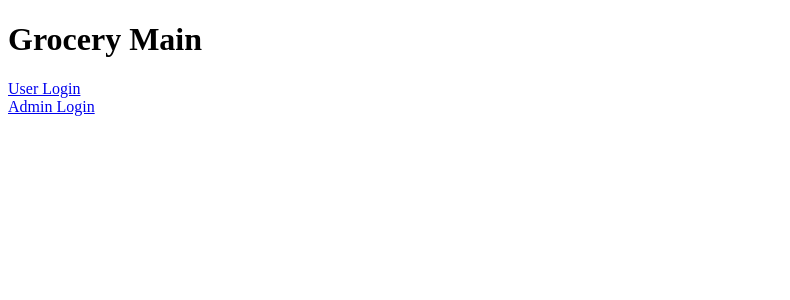
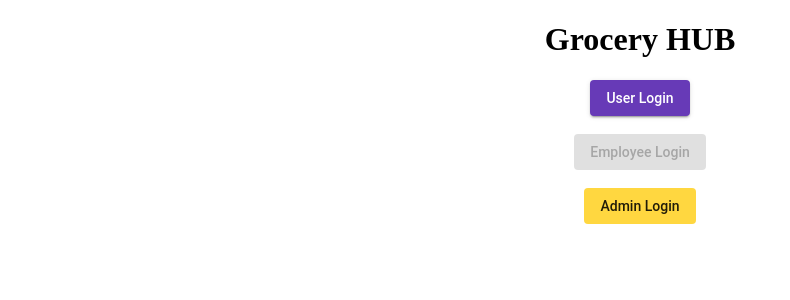
Before and after one commit to Shubhankar100/Shubhankar, an Angular app in the folder grocer/: page / in a window 1280 px wide. Shown: the top 300 px of the page, without its empty margins (0-790 px from the left). Built offline with nearby package versions, Linux system fonts and the light colour scheme.

Commit message:
Style changes

```diff
--- a/grocer/src/app/first-page/first-page.component.html
+++ b/grocer/src/app/first-page/first-page.component.html
@@ -1,7 +1,9 @@
-<div>
-    <h1>Grocery Main</h1>
+<div style="text-align: center;">
+    <h1>Grocery HUB</h1>
     <!--Insert each login option-->
-    <a routerLink="/userLogin">User Login</a>
-    <br>
-    <a routerLink="/adminSandbox">Admin Login</a>
+    <button mat-raised-button color="primary" routerLink="/userLogin">User Login</button>
+    <br><br>
+    <button mat-flat-button color="primary" disabled>Employee Login</button>
+    <br><br>
+    <button mat-flat-button color="accent" routerLink="/adminSandbox">Admin Login</button>
 </div>
--- a/grocer/src/app/register-normal-user/register-normal-user.component.html
+++ b/grocer/src/app/register-normal-user/register-normal-user.component.html
@@ -1,8 +1,9 @@
 <div>
-    <a routerLink="/userLogin">Back to Login</a>
-    <br><br>
     <form class="form-dimensions" #registerRef="ngForm" (ngSubmit)="registerUser(registerRef)">
-        <h2>New User Registration</h2>
+        <button mat-fab color="warn" aria-label="Back to Login" routerLink="/userLogin">
+            <mat-icon>arrow_back</mat-icon>
+        </button>
+        <h1>New User Registration</h1>
         <mat-form-field style="width: 35%;">
             <mat-label>First name</mat-label>
             <input matInput name="firstname" ngModel required>
```
